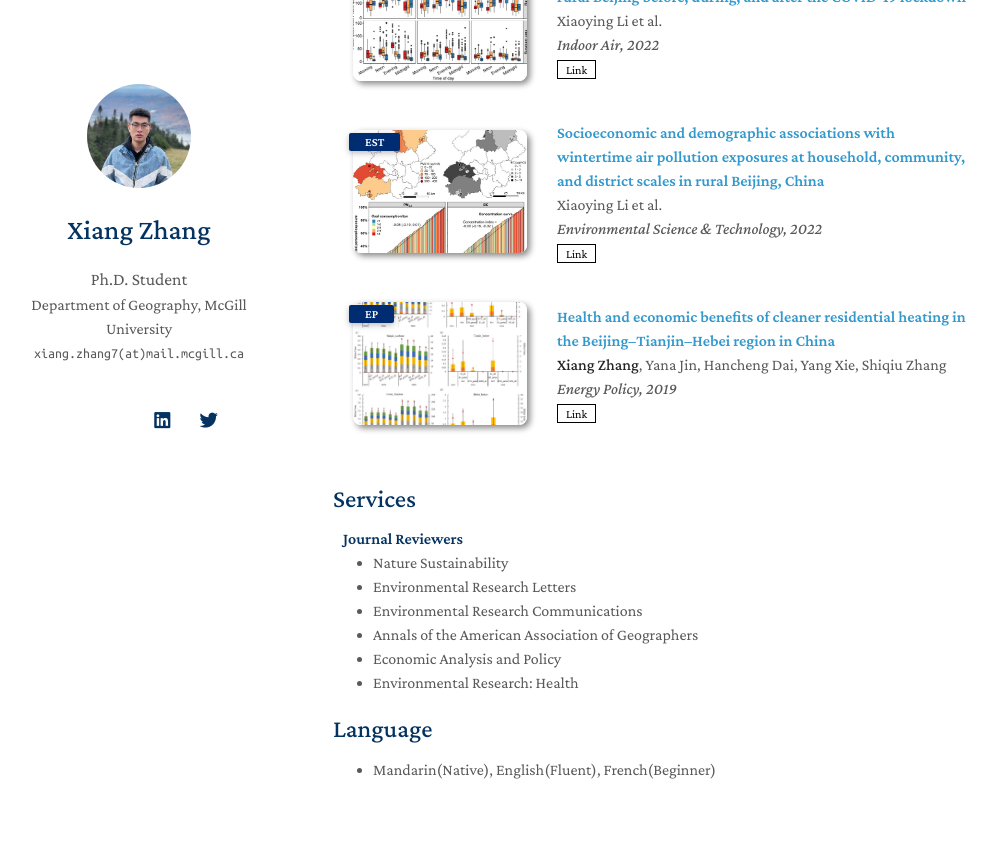
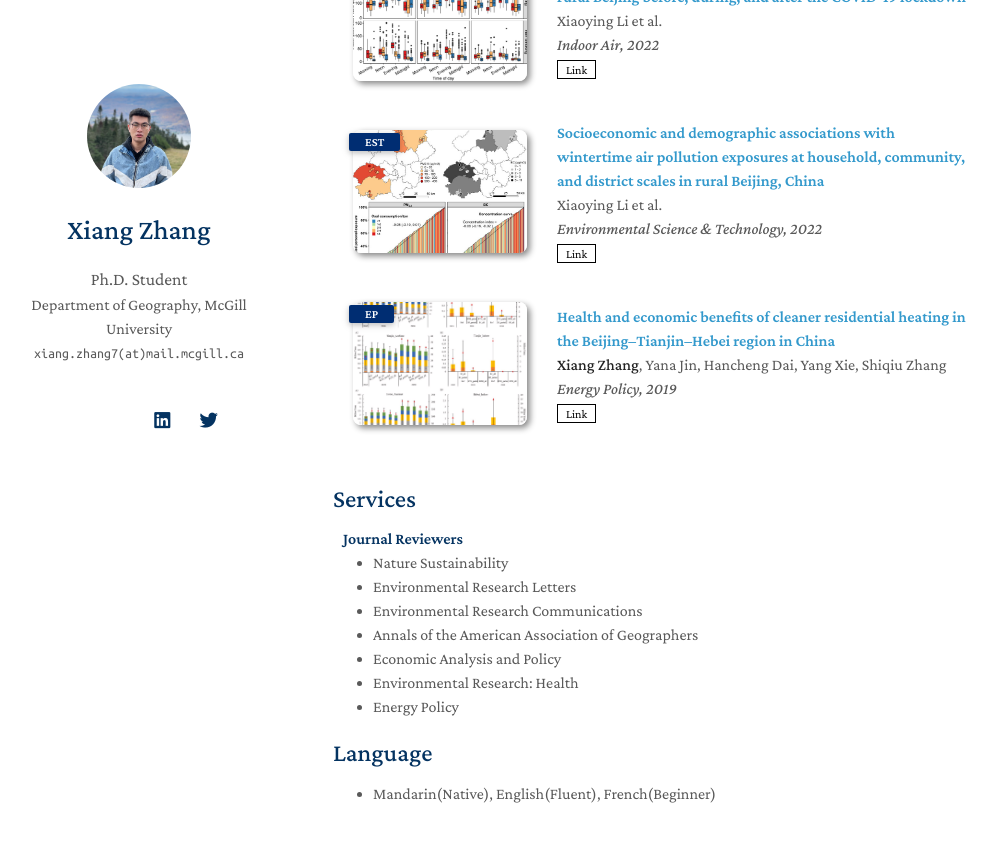
Before and after one commit to XiangShawnZhang/XiangShawnZhang.github.io, a Jekyll site: the page built from index.md, in a window 1280 px wide and 900 px high, scrolled down 1178 px. Shown: the top 842 px of the window, without its empty margins (137-1134 px from the left). Built offline with Jekyll 4.4.1, drawn with Linux system fonts in a browser that asks for light colours; nearby versions of some CDN libraries; a style sheet for code colours, icons or effects is not loaded; our own code applies the rules of GitHub Pages for plain Markdown files.

Commit message:
Update services.md

```diff
--- a/_includes/services.md
+++ b/_includes/services.md
@@ -13,5 +13,6 @@
   <li><a href="https://www.tandfonline.com/toc/raag20/current"><autocolor>Annals of the American Association of Geographers</autocolor></a></li>
    <li><a href="https://www.sciencedirect.com/journal/economic-analysis-and-policy"><autocolor>Economic Analysis and Policy</autocolor></a></li>
    <li><a href="https://iopscience.iop.org/journal/2752-5309"><autocolor>Environmental Research: Health</autocolor></a></li>
+   <li><a href="https://www.sciencedirect.com/journal/energy-policy"><autocolor>Energy Policy</autocolor></a></li>
 
 </ul>
```
